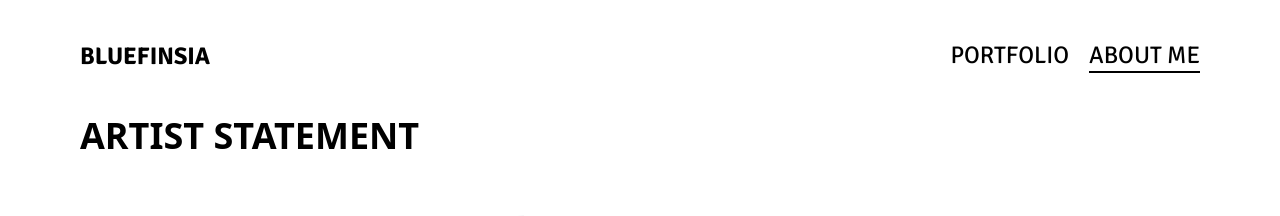
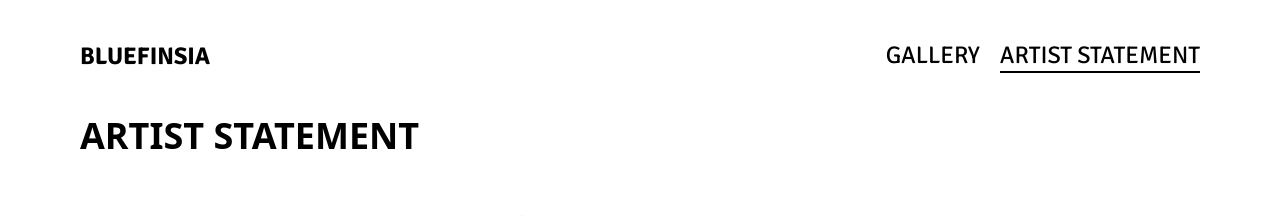
Before and after one commit to bluefinsia/bluefinsia.github.io, a plain HTML site: page photography-portfolio/dist/about_me.html in a window 1280 px wide. Shown: the top 216 px of the page. Drawn offline with nearby package versions, Linux system fonts and the light colour scheme; files that its build step writes are made by us from their sources.

Commit message:
Update about_me.html

```diff
--- a/photography-portfolio/dist/about_me.html
+++ b/photography-portfolio/dist/about_me.html
@@ -85,7 +85,7 @@
             >
               <li class="group transition duration-300">
                 <a href="../index.html" class="font-signika text-2xl"
-                  >PORTFOLIO
+                  >GALLERY
                   <span
                     class="hidden md:block max-w-0 group-hover:max-w-full transition-all duration-500 h-0.5 bg-black dark:bg-white"
                   >
@@ -94,7 +94,7 @@
               </li>
               <li class="group transition duration-300">
                 <a href="about_me.html" class="font-signika text-2xl"
-                  >ABOUT ME
+                  >ARTIST STATEMENT
                   <span
                     class="hidden md:block h-0.5 bg-black dark:bg-white"
                   ></span>
```
